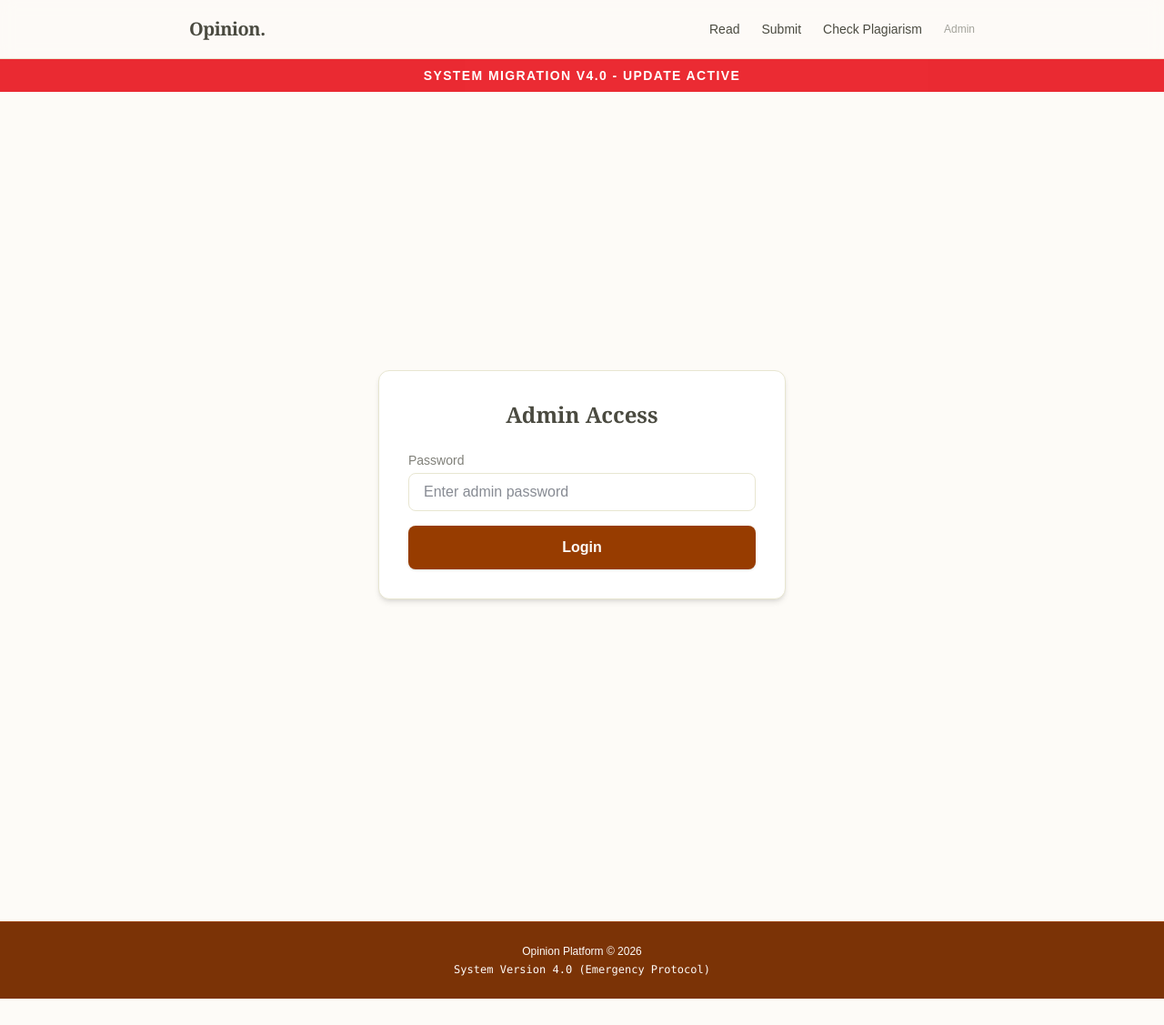
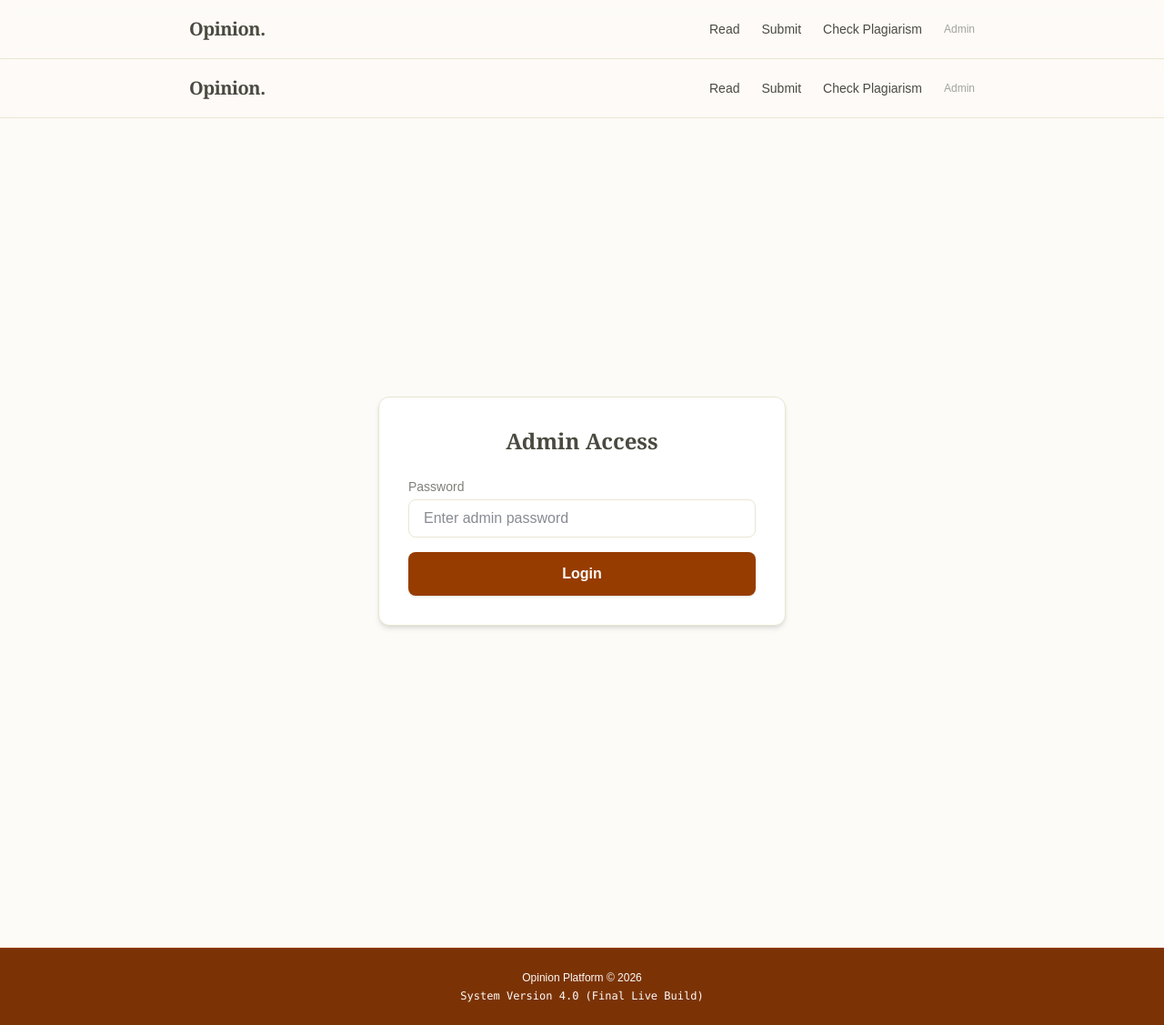
Before and after one commit to dlehgus080310-boop/Opinion-platform, a Next.js app: page /admin/login in a window 1280 px wide. Shown: the whole page at 91% size. Before the commit the page ends 1098 px from the top, so only its background shows below. Built offline with nearby package versions, Linux system fonts and the light colour scheme.

Commit message:
Fix: Remove emergency banner and trigger v4.0 final deployment

```diff
--- a/next.config.ts
+++ b/next.config.ts
@@ -4,12 +4,6 @@ const nextConfig: NextConfig = {
   generateBuildId: async () => {
     return 'build-' + Date.now();
   },
-  typescript: {
-    ignoreBuildErrors: true,
-  },
-  eslint: {
-    ignoreDuringBuilds: true,
-  },
 };
 
 export default nextConfig;
--- a/src/app/layout.tsx
+++ b/src/app/layout.tsx
@@ -30,17 +30,14 @@ export default function RootLayout({
         className={`${geistSans.variable} ${geistMono.variable} antialiased bg-beige-50 text-beige-900 min-h-screen`}
       >
         <Navbar />
-        {/* Emergency Deployment Indicator */}
-        <div className="bg-red-600 text-white text-center py-2 font-bold uppercase tracking-widest text-sm sticky top-0 z-50 animate-pulse">
-          System Migration v4.0 - Update Active
-        </div>
+        <Navbar />
         <main className="max-w-4xl mx-auto px-4 py-8">
           {children}
         </main>
 
         <footer className="text-center py-6 text-beige-50 text-xs border-t border-amber-800 mt-12 bg-amber-900">
           <p>Opinion Platform &copy; 2026</p>
-          <p className="mt-1 font-mono">System Version 4.0 (Emergency Protocol)</p>
+          <p className="mt-1 font-mono">System Version 4.0 (Final Live Build)</p>
         </footer>
       </body>
     </html>
--- a/src/components/ImageCarousel.tsx
+++ b/src/components/ImageCarousel.tsx
@@ -12,15 +12,29 @@ export default function ImageCarousel() {
   // const [currentImageIndex, setCurrentImageIndex] = useState(0); // Removed unused state
 
   return (
-        alt = "Social Movement"
+    <div className="relative w-full h-[300px] md:h-[400px] overflow-hidden bg-beige-200">
+      <Image
+        src={IMAGES[0]}
+        alt="Social Movement"
         fill
-    className = "object-cover opacity-90 hover:opacity-100 transition-opacity"
+        className="object-cover opacity-90"
+        priority
       />
+      {/* Overlay */}
       <div className="absolute inset-0 bg-amber-900/10 mix-blend-multiply" />
-                    </div >
+      {/* The following lines seem to be part of a malformed loop or structure.
+                Based on the instruction to restore Image component syntax, I'm assuming
+                the intent was to have a single Image component here, and the rest of the
+                malformed JSX should be removed or corrected if it was part of a different
+                feature. For now, I'm only fixing the Image component.
+                The original code had:
+                `                    </div >
                                 ))
                 }
-            </div >
+                            </div >`
+                which is syntactically incorrect and doesn't fit with the single Image component.
+                I will remove these malformed closing tags.
+            */}
 
       <div className="absolute inset-0 pointer-events-none bg-gradient-to-t from-beige-50/80 to-transparent bottom-0 h-24" />
 
```
Lines whose indentation alone changed are shown as unchanged.
